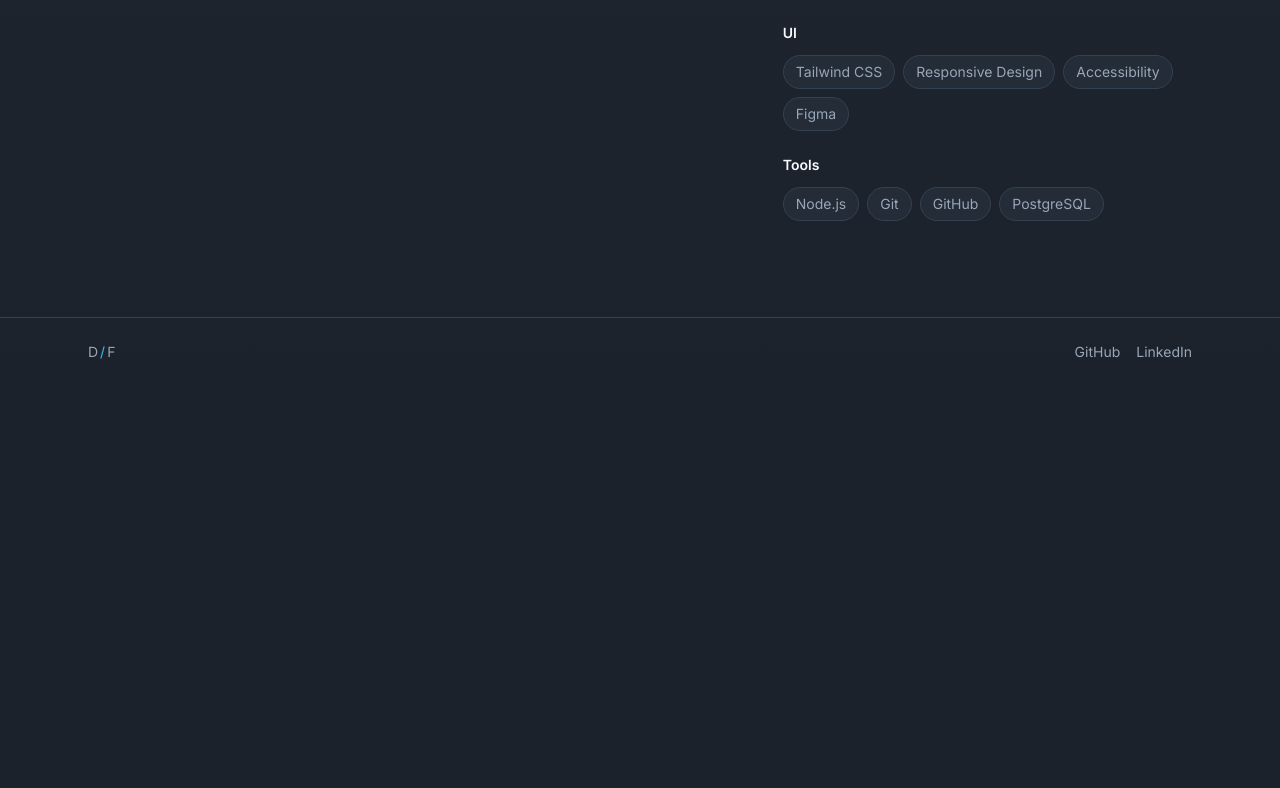
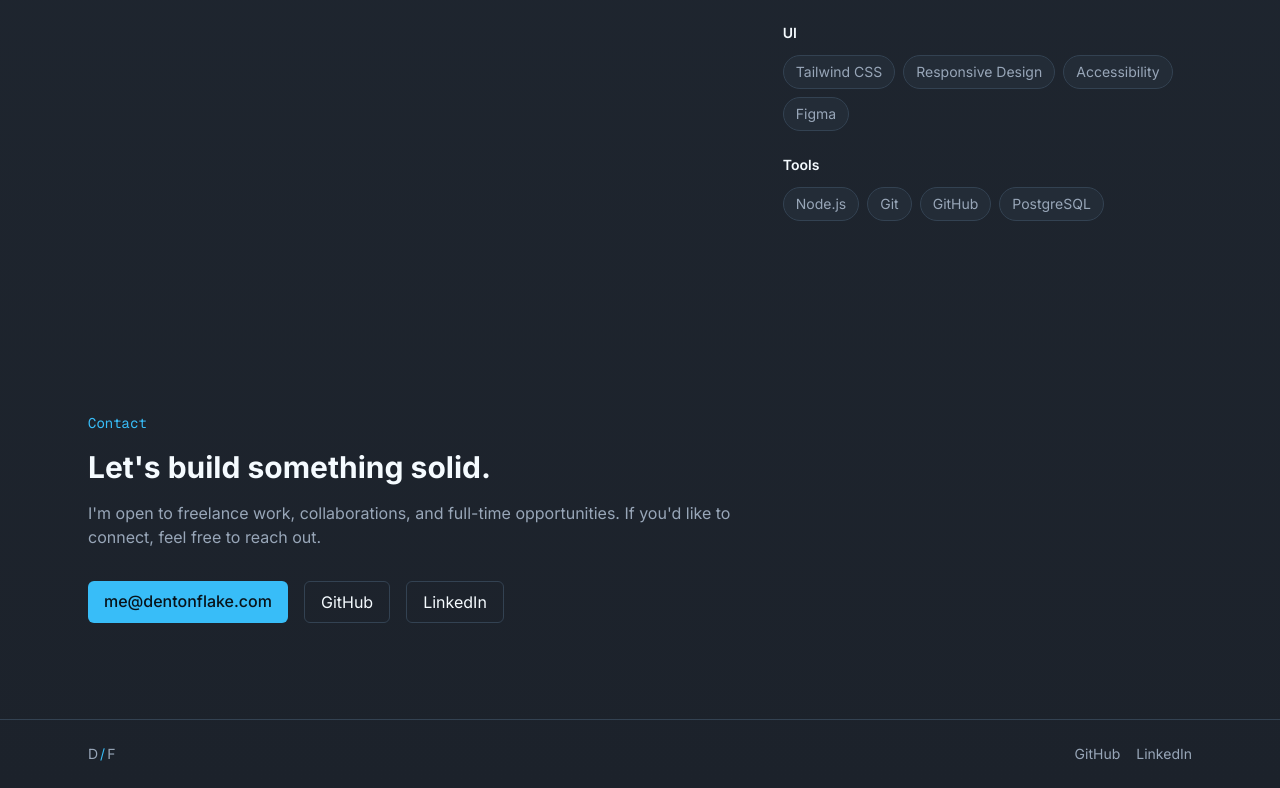
Before and after one commit to dentonflake/dentonflake, a Next.js app: page / in a window 1280 px wide. Shown: the part 1676-2464 px from the top of the page. Before the commit the page ends 2062 px from the top, so only its background shows below. Built offline with nearby package versions, Linux system fonts and the light colour scheme.

Commit message:
Added contact

```diff
--- /dev/null
+++ b/app/components/contact.tsx
@@ -0,0 +1,42 @@
+import Link from "next/link";
+
+const Contact = () => {
+  return (
+    <section id="contact" className="mx-auto max-w-6xl px-6 py-24">
+      <p className="font-mono text-sm text-accent">Contact</p>
+      <h2 className="mt-4 text-3xl font-bold text-foreground">Let&apos;s build something solid.</h2>
+      <p className="mt-4 max-w-2xl text-muted">
+        I&apos;m open to freelance work, collaborations, and full-time opportunities. If you&apos;d like to connect, feel free to reach out.
+      </p>
+
+      <div className="mt-8 flex flex-wrap gap-4">
+        <Link
+          href="mailto:me@dentonflake.com"
+          className="rounded-md bg-accent px-4 py-2 font-medium text-accent-foreground"
+        >
+          me@dentonflake.com
+        </Link>
+
+        <Link
+          href="https://github.com/dentonflake"
+          target="_blank"
+          rel="noreferrer"
+          className="rounded-md border border-border px-4 py-2 text-foreground"
+        >
+          GitHub
+        </Link>
+
+        <Link
+          href="https://www.linkedin.com/in/dentonflake"
+          target="_blank"
+          rel="noreferrer"
+          className="rounded-md border border-border px-4 py-2 text-foreground"
+        >
+          LinkedIn
+        </Link>
+      </div>
+    </section>
+  );
+};
+
+export default Contact;
--- a/app/page.tsx
+++ b/app/page.tsx
@@ -1,5 +1,6 @@
 
 import About from "./components/about";
+import Contact from "./components/contact";
 import FeaturedProjects from "./components/projects/featured-projects";
 import Hero from "./components/hero";
 
@@ -9,6 +10,7 @@ const Page = () => {
       <Hero />
       <FeaturedProjects />
       <About />
+      <Contact />
     </main>
   );
 };
```
